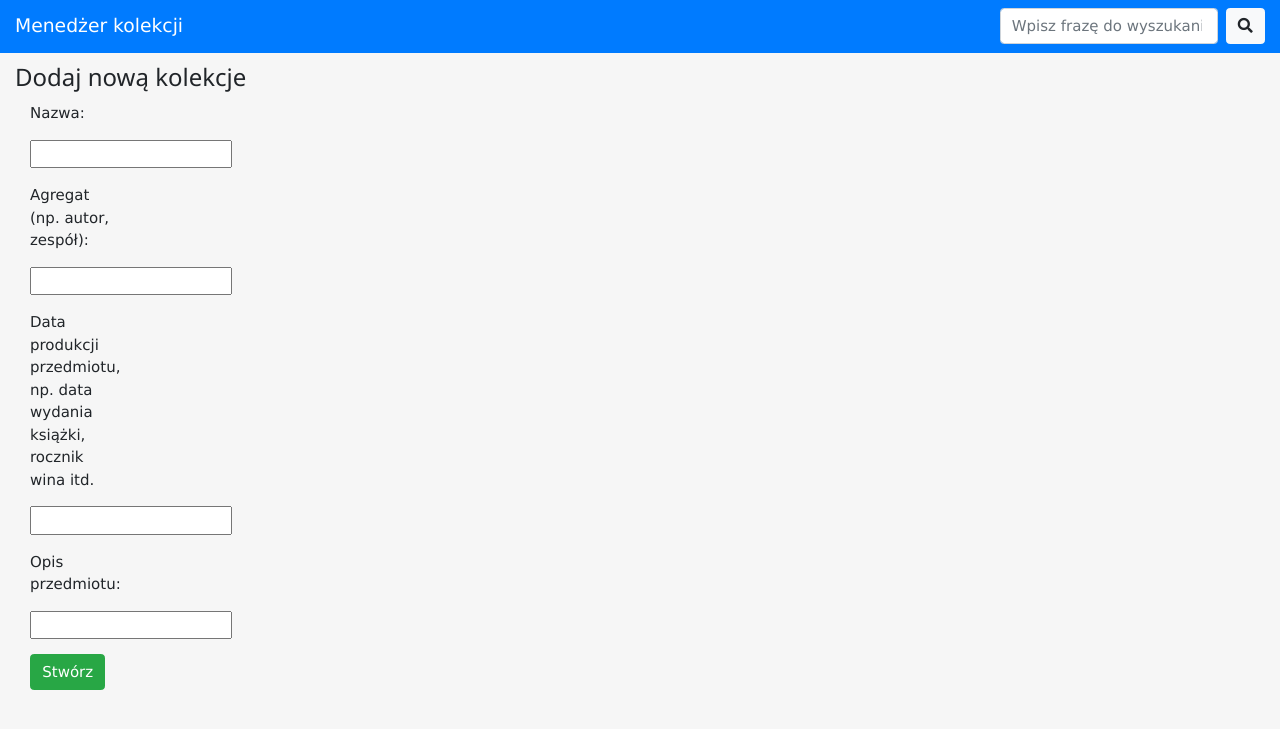
After one commit to JachuPL/CollectionManager, a Django app: page /1/create_item/ in a window 1280 px wide. The commit adds this page. Shown: the top 729 px of the page. Run offline with Django 3.2, Linux system fonts and the light colour scheme; some libraries are stand-ins or nearby versions.

Commit message:
[add] create item activity

```diff
--- a/collectionsapp/forms.py
+++ b/collectionsapp/forms.py
@@ -1,5 +1,5 @@
 from django import forms
-from .models import Collection
+from .models import *
 
 
 class CollectionForm(forms.ModelForm):
@@ -7,3 +7,10 @@ class CollectionForm(forms.ModelForm):
     class Meta:
         model = Collection
         fields = ('name', 'desc')
+
+
+class ItemForm(forms.ModelForm):
+
+    class Meta:
+        model = CollectionValue
+        fields = ('name', 'aggregate', 'date', 'desc')
--- /dev/null
+++ b/collectionsapp/templates/collections/create_item.html
@@ -0,0 +1,33 @@
+{% extends 'collections/header.html' %}
+
+{% block content %}
+<div class="container-fluid">
+
+    <div class="row">
+
+        <div class="col-sm-12 col-md-7">
+            <div class="panel panel-default">
+                <div class="panel-body">
+
+                    <h3>Dodaj nową kolekcje</h3>
+                    {% if error_message %}
+                        <p><strong>{{ error_message }}</strong></p>
+                    {% endif %}
+                    <form class="form-horizontal" role="form" action="" method="post" enctype="multipart/form-data">
+                        {% csrf_token %}
+                        {% include 'collections/form_template.html' %}
+                        <div class="form-group">
+                            <div class="col-sm-offset-2 col-sm-10">
+                                <button type="submit" class="btn btn-success">Stwórz</button>
+                            </div>
+                        </div>
+                    </form>
+
+                </div>
+            </div>
+        </div>
+
+    </div>
+
+</div>
+{% endblock %}
--- a/collectionsapp/templates/collections/detail.html
+++ b/collectionsapp/templates/collections/detail.html
@@ -51,7 +51,7 @@
 </div>
 
 
-<a href="/{{collection.id}}/addItem/">
+<a href="{% url 'collections:create_item' collection.id %}">
     <button class="btn btn-default btn-success" type="submit"><i class="fas fa-plus"></i>&nbsp;Dodaj przedmiot</button>
 </a>
 
--- a/collectionsapp/urls.py
+++ b/collectionsapp/urls.py
@@ -9,6 +9,7 @@ urlpatterns = [
     path('<int:collection_id>/', views.detail, name='detail'),
     path('<int:collection_id>/delete_collection/', views.delete_collection, name='delete_collection'),
     path('<int:collection_id>/edit_collection/', views.edit_collection, name='edit_collection'),
+    path('<int:collection_id>/create_item/', views.create_item, name='create_item'),
     # ex: /collections/item/5
     path('create_collection/', views.create_collection, name='create_collection'),
     path('item/<int:value_id>/', views.item, name='item'),
--- a/collectionsapp/views.py
+++ b/collectionsapp/views.py
@@ -1,6 +1,6 @@
 from django.shortcuts import render, get_object_or_404, redirect
 from .models import *
-from .forms import CollectionForm
+from .forms import *
 
 
 def index(request):
@@ -19,19 +19,13 @@ def detail(request, collection_id):
     return render(request, 'collections/detail.html', context)
 
 
-def item(request, value_id):
-    collection_value = get_object_or_404(CollectionValue, pk=value_id)
-    context = {'value': collection_value}
-    return render(request, 'collections/item.html', context)
-
-
 def create_collection(request):
     if request.method == "POST":
         form = CollectionForm(request.POST)
         if form.is_valid():
             collection = form.save(commit=False)
             collection.save()
-            return render(request, 'collections/detail.html', {'collection': collection})
+            return redirect('collections:detail', collection_id=collection.pk)
     else:
         form = CollectionForm()
     return render(request, 'collections/create_collection.html', {"form": form})
@@ -41,6 +35,7 @@ def delete_collection(request, collection_id):
     colletion = Collection.objects.get(pk=collection_id)
     colletion.delete()
     return redirect("/")
+
 
 def edit_collection(request, collection_id):
     collection = get_object_or_404(Collection, pk=collection_id)
@@ -53,3 +48,23 @@ def edit_collection(request, collection_id):
     else:
         form = CollectionForm(instance=collection)
     return render(request, 'collections/edit_collection.html', {"form": form})
+
+
+def item(request, value_id):
+    collection_value = get_object_or_404(CollectionValue, pk=value_id)
+    context = {'value': collection_value}
+    return render(request, 'collections/item.html', context)
+
+
+def create_item(request, collection_id):
+    if request.method == "POST":
+        collection = get_object_or_404(Collection, pk=collection_id)
+        form = ItemForm(request.POST)
+        if form.is_valid():
+            collection_item = form.save(commit=False)
+            collection_item.collection_id = collection
+            collection_item.save()
+            return redirect('collections:item', value_id=collection_item.id)
+    else:
+        form = ItemForm()
+    return render(request, 'collections/create_item.html', {"form": form})
```
Also changed, not shown: db.sqlite3.
